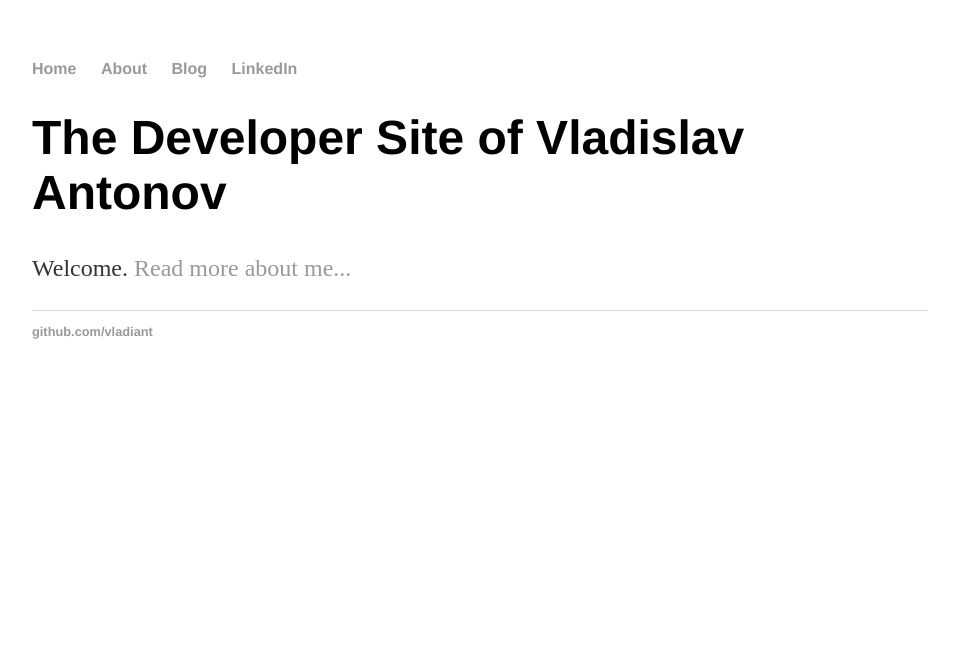
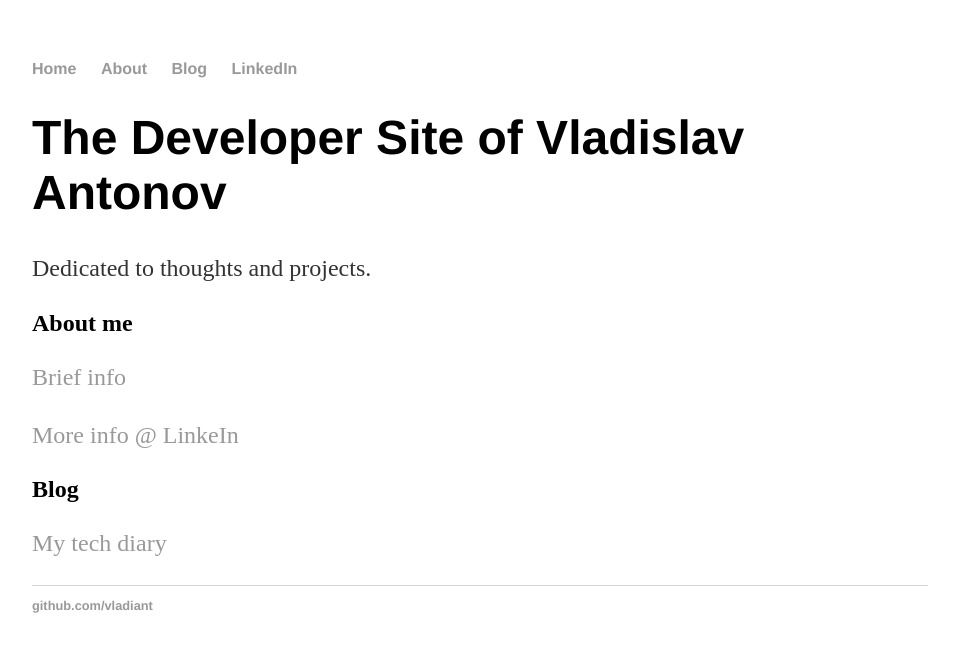
Before and after one commit to vladiant/vladiant.github.io, a Jekyll site: the page built from index.html, in a window 1280 px wide. Shown: the top 652 px of the page, without its empty margins (160-1119 px from the left). Built offline with Jekyll 4.4.1, drawn with Linux system fonts in a browser that asks for light colours.

Commit message:
Update index page

```diff
--- a/index.html
+++ b/index.html
@@ -4,5 +4,10 @@ title: vladiant
 ---
 <div class="blurb">
 	<h1>The Developer Site of Vladislav Antonov</h1>
-	<p> Welcome. <a href="/about">Read more about me...</a></p>
+	<p> Dedicated to thoughts and projects.</p>
+	<h2>About me</h2>
+	<p> <a href="/about">Brief info</a></p>
+	<p> <a href="https://www.linkedin.com/in/vladiant/">More info @ LinkeIn</a></p>
+	<h2>Blog</h2>
+	<p> <a href="/blog">My tech diary</a></p>
 </div><!-- /.blurb -->
```
